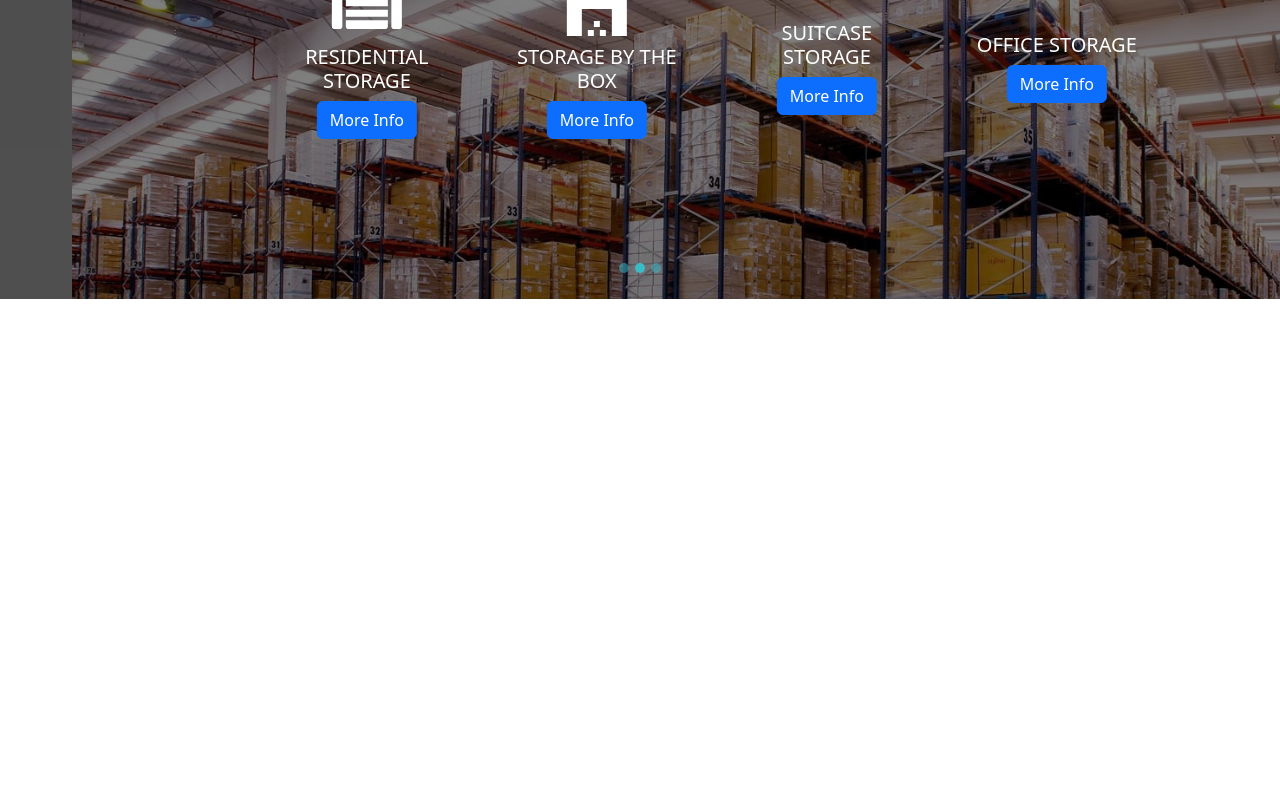
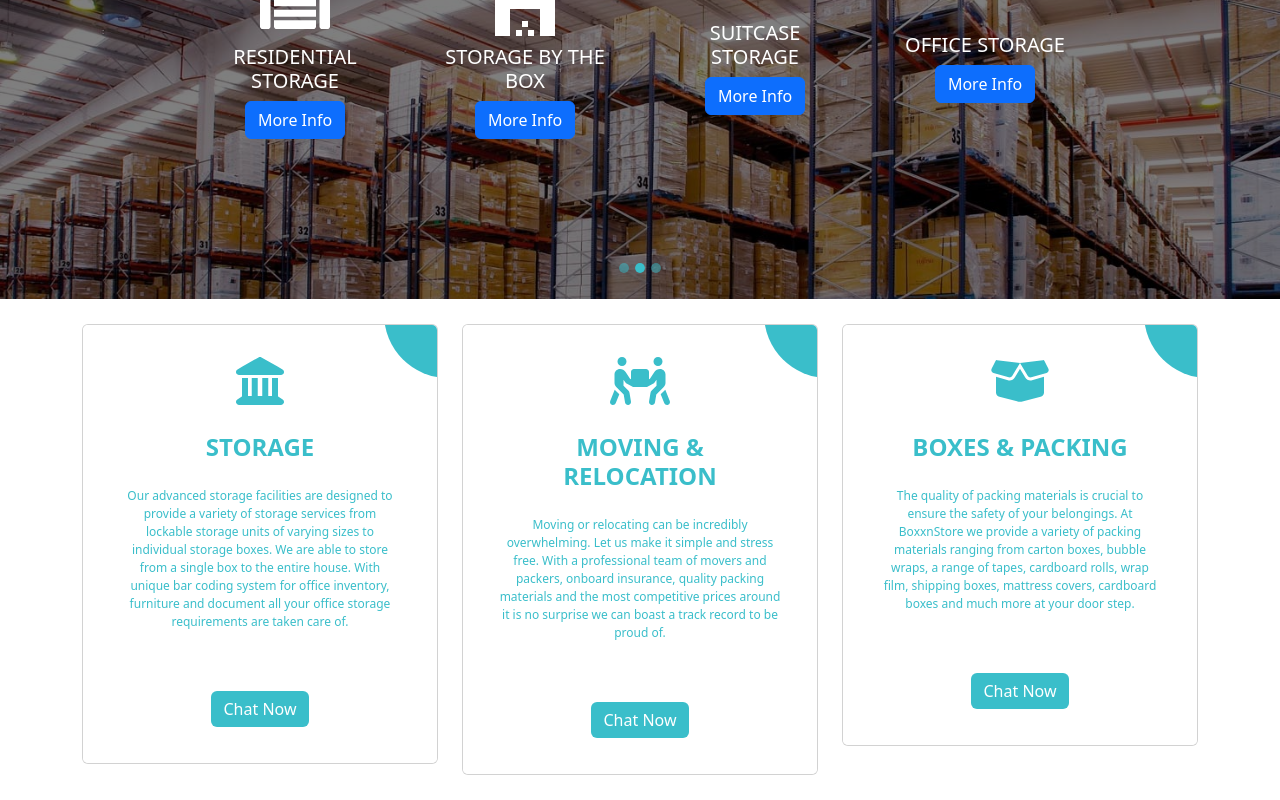
Before and after one commit to Rifat8080/boxxnstore-react-web, a React (Create React App) app: page / in a window 1280 px wide. Shown: the part 465-1265 px from the top of the page. Before the commit the page ends 800 px from the top, so only its background shows below. Built offline with nearby package versions, Linux system fonts and the light colour scheme; grey boxes are pictures that could not be loaded; some icons are missing.

Commit message:
card update with bootstrap

```diff
--- a/src/App.js
+++ b/src/App.js
@@ -2,6 +2,7 @@ import './css/App.css';
 import TopBar from './components/TopBar.js';
 import NavHead from './components/navbar.js';
 import HeaderCarousel from './components/header.js'
+import Courses from './components/cards.js';
 
 
 
@@ -11,7 +12,7 @@ function App() {
       <TopBar />
       <NavHead />
       <HeaderCarousel/>
-
+     <Courses />
     </>
   );
 }
--- /dev/null
+++ b/src/components/cards.js
@@ -0,0 +1,64 @@
+import React from 'react';
+import { Container, Row, Col, Card,Button } from 'react-bootstrap';
+import { FontAwesomeIcon } from '@fortawesome/react-fontawesome';
+import { faBoxOpen, faLandmark, faPeopleCarry, faPeopleCarryBox } from '@fortawesome/free-solid-svg-icons';
+
+
+const Courses = () => {
+  return (
+    <Container className="ag-format-container">
+      <Row className="ag-courses_box">
+        {courseItems.map((course, index) => (
+          <Col key={index} xxl={4} xl={4} lg={4} md={12
+          } sm={12} xs={12}>
+            <Card className="ag-courses_item">
+              <Card.Link href="#" className="ag-courses-item_link">
+                <div className="ag-courses-item_bg"></div>
+                <div className='ag-icon'>
+                <FontAwesomeIcon  icon={course.icon}/>
+                </div>
+
+                <Card.Body>
+                  <Card.Title className="ag-courses-item_title" style={{color:'#FFFFF'}}>
+                    {course.title}
+                  </Card.Title>
+
+                  {course.startDate && (
+                    <div className="ag-courses-item_date-box">
+                       <span className="ag-courses-item_date">{course.startDate}</span>
+                    </div>
+                  )}
+
+                <Button variant="primary" className="ag-button" href='https://boxxnstore.com/' >
+                  Chat Now
+                </Button>
+                </Card.Body>
+
+              </Card.Link>
+            </Card>
+          </Col>
+        ))}
+      </Row>
+    </Container>
+  );
+};
+
+const courseItems = [
+  {
+    title: 'STORAGE',
+    startDate: 'Our advanced storage facilities are designed to provide a variety of storage services from lockable storage units of varying sizes to individual storage boxes. We are able to store from a single box to the entire house. With unique bar coding system for office inventory, furniture and document all your office storage requirements are taken care of.',
+    icon: faLandmark,
+  },
+  {
+    title: 'MOVING & RELOCATION',
+    startDate: 'Moving or relocating can be incredibly overwhelming. Let us make it simple and stress free. With a professional team of movers and packers, onboard insurance, quality packing materials and the most competitive prices around it is no surprise we can boast a track record to be proud of.',
+    icon:faPeopleCarryBox,
+},
+  {
+    title: 'BOXES & PACKING',
+    startDate: 'The quality of packing materials is crucial to ensure the safety of your belongings. At BoxxnStore we provide a variety of packing materials ranging from carton boxes, bubble wraps, a range of tapes, cardboard rolls, wrap film, shipping boxes, mattress covers, cardboard boxes and much more at your door step.',
+    icon: faBoxOpen,
+}
+];
+
+export default Courses;
--- a/src/css/App.css
+++ b/src/css/App.css
@@ -138,3 +138,152 @@ a.dropdown-item{
   color: white;
   text-align: center;
 }
+
+
+/* Cards of top 3 cards css */
+
+
+.ag-courses_box {
+  padding: 25px 0;
+}
+.ag-courses_item {
+
+  overflow: hidden;
+  border-radius: 28px;
+  text-align: center;
+}
+
+.ag-icon {
+  font-size: 3rem;
+  text-align: center;
+  color: var(--button);
+  transition: color 0.5s ease; /* Add transition for smooth color change */
+  position: relative;
+  z-index: 3;
+}
+
+.ag-courses-item_link {
+  padding: 20px 20px;
+  background-color: var(--text);
+  text-decoration: none;
+  position: relative;
+}
+
+.ag-courses-item_title.card-title {
+
+  margin: 0 0 25px;
+  font-weight: bold;
+  font-size: 24px;
+  color: var(--button);
+  text-decoration: none;
+  z-index: 3;
+  position: relative;
+}
+.ag-courses-item_date-box {
+  font-size: 12px;
+  color: var(--button);
+  z-index: 3;
+  position: relative;
+}
+.ag-courses-item_date {
+  font-weight: normal;
+  transition: color .5s ease
+}
+
+.ag-button.btn-primary{
+  z-index: 2;
+  position: relative;
+  background:var(--button);
+  border:none;
+  transition: color 0.5s ease; /* Add transition for smooth color change */
+  margin-top: 60px;
+  justify-content: center;
+
+}
+.ag-courses-item_bg {
+  height: 128px;
+  width: 128px;
+  background-color: var(--button);
+  z-index: 1;
+  position: absolute;
+  top: -75px;
+  right: -75px;
+  border-radius: 50%;
+  -webkit-transition: all .5s ease;
+  -o-transition: all .5s ease;
+  transition: all .5s ease;
+}
+
+
+/* Hover settings */
+
+/* Hover settings for the entire card */
+.ag-courses-item_link:hover {
+  text-decoration: none;
+  color: #FFF;
+}
+
+/* Hover settings for the title within the card */
+.ag-courses-item_link:hover .ag-courses-item_title {
+  text-decoration: none;
+  color: #FFF;
+}
+
+/* Hover settings for the date within the card */
+.ag-courses-item_link:hover .ag-courses-item_date {
+  text-decoration: none;
+  color: #FFF;
+}
+
+/* Hover settings for the background within the card */
+.ag-courses-item_link:hover .ag-courses-item_bg {
+  -webkit-transform: scale(10);
+  -ms-transform: scale(10);
+  transform: scale(10);
+}
+
+/* Hover settings for the button within the card */
+.ag-courses-item_link:hover .ag-button.btn-primary {
+  background: var(--text);
+  color: var(--button);
+}
+
+.ag-courses-item_link:hover .ag-icon {
+  color: var(--text);
+}
+
+/* Media queries */
+@media only screen and (max-width: 979px) {
+  .ag-courses_item {
+    -ms-flex-preferred-size: calc(50% - 30px);
+    flex-basis: calc(50% - 30px);
+  }
+  .ag-courses-item_title {
+    font-size: 24px;
+  }
+}
+
+@media only screen and (max-width: 767px) {
+  .ag-format-container {
+    width: 96%;
+  }
+
+}
+@media only screen and (max-width: 639px) {
+  .ag-courses_item {
+    -ms-flex-preferred-size: 100%;
+    flex-basis: 100%;
+  }
+  .ag-courses-item_title {
+    min-height: 72px;
+    line-height: 1;
+
+    font-size: 24px;
+  }
+  .ag-courses-item_link {
+    padding: 22px 40px;
+  }
+  .ag-courses-item_date-box {
+    font-size: 16px;
+  }
+}
```
